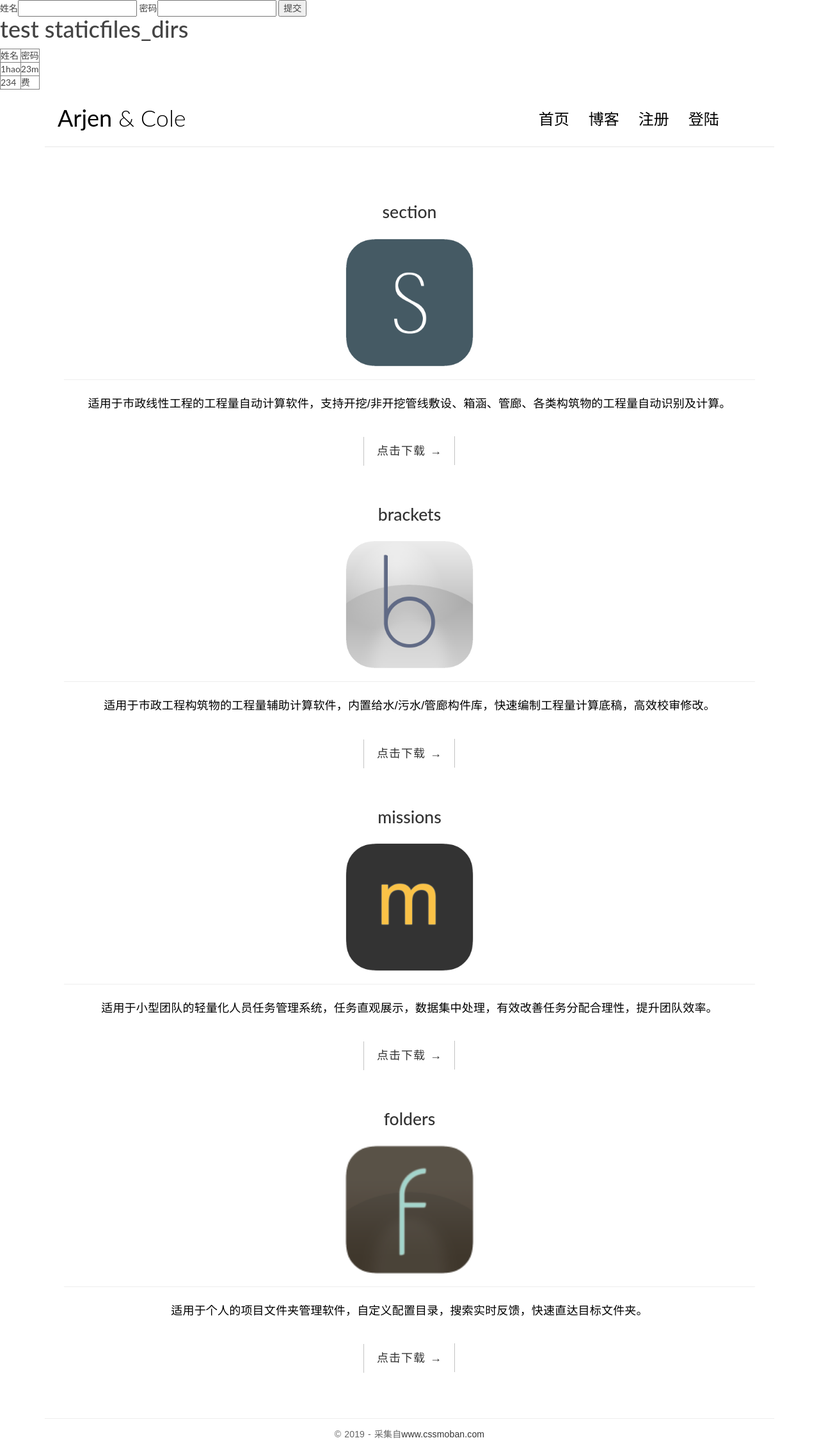
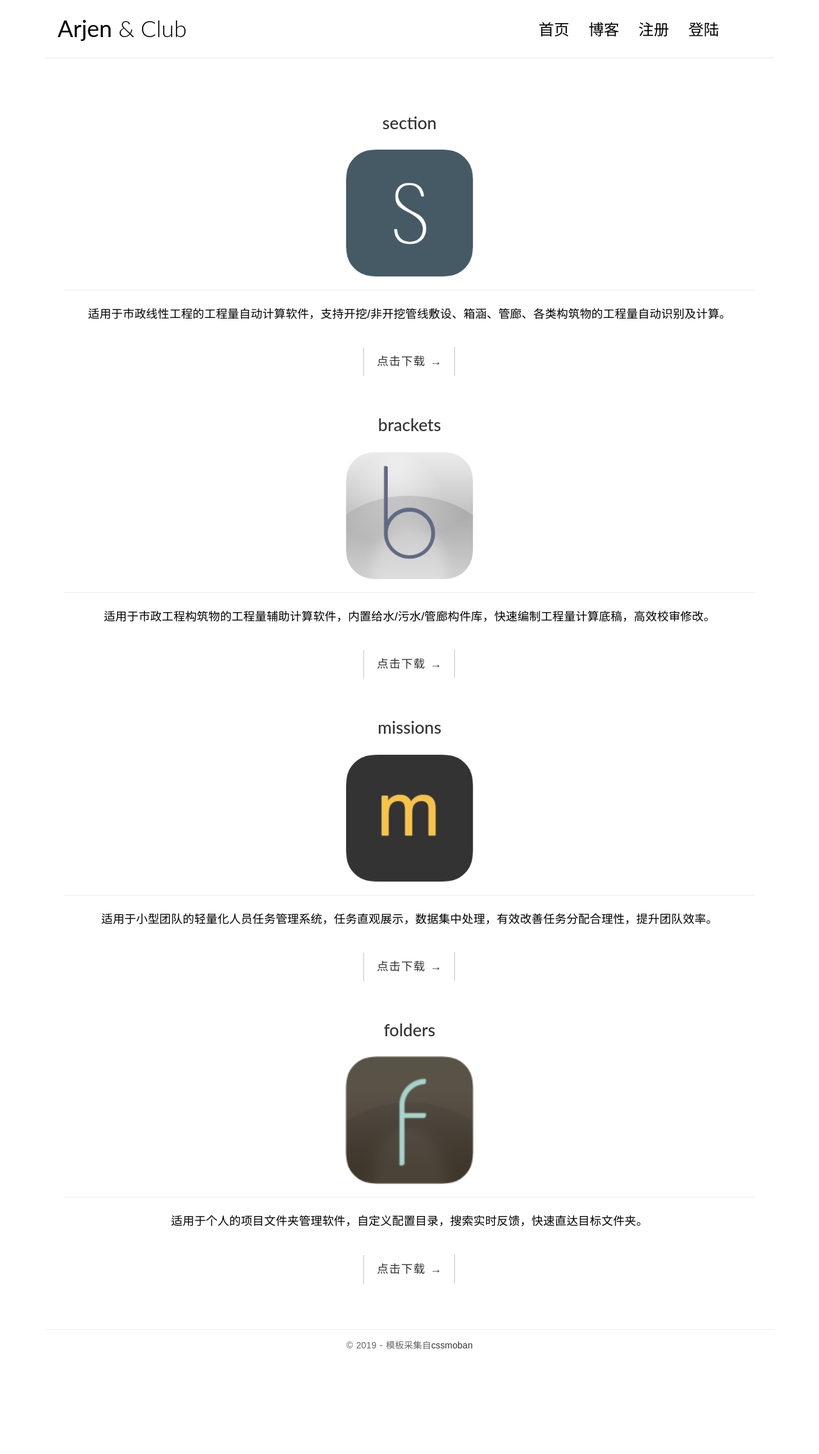
Before and after one commit to ArjenCole/mysite, a Django app: page /index/ in a window 1280 px wide. Shown: the whole page at 64% size. After the commit the page ends 2110 px from the top, so only its background shows below. Run offline with Django 3.2, Linux system fonts and the light colour scheme; data comes from the database, SQL or seed files in the repository; some libraries are stand-ins or nearby versions.

Commit message:
调整首页内容，调整nginx配置文件中静态文件路径，正式上线成功！

```diff
--- a/templates/index.html
+++ b/templates/index.html
@@ -6,7 +6,7 @@
         <meta name="viewport"
               content="width=device-width, user-scalable=no, initial-scale=1.0, maximum-scale=1.0, minimum-scale=1.0">
         <meta http-equiv="X-UA-Compatible" content="ie=edge">
-        <title>Arjen Cole</title>
+        <title>Arjen Club</title>
         <!-- css -->
         <!--link rel="stylesheet" type="text/css" href="http://code.ionicframework.com/ionicons/2.0.1/css/ionicons.min.css"-->
         <link rel="stylesheet" type="text/css" href="{% static 'css/bootstrap.min.css' %}">
@@ -20,7 +20,7 @@
         </style>
     </head>
     <body>
-        <form action="/index/" method="POST">
+        <!--form action="/index/" method="POST">
             <lable>姓名</lable><input type="text" name="tname">
             <lable>密码</lable><input type="text" name="tpassword">
             <input type="submit" value="提交">
@@ -37,14 +37,14 @@
                     <td>{{ i.mPASSWORD }}</td>
                 </tr>
             {% endfor %}
-        </table>
+        </table-->
 
         <div class="container">
             <header id="site-header">
                 <div class="row">
                     <div class="col-md-4 col-sm-5 col-xs-8">
                         <div class="logo">
-                            <h1><a href="/"><b>Arjen</b> &amp; Cole</a></h1>
+                            <h1><a href="/"><b>Arjen</b> &amp; Club</a></h1>
                         </div>
                     </div><!-- col-md-4 -->
                     <div class="col-md-8 col-sm-7 col-xs-4">
@@ -210,8 +210,8 @@
                 <div class="row">
                     <div class="col-md-12">
                         <p class="copyright">
-                            &copy 2019 - 采集自<a href="http://www.cssmoban.com/"
-                                               target="_blank" title="模板之家">www.cssmoban.com</a>
+                            &copy 2019 - 模板采集自<a href="http://www.cssmoban.com/"
+                                               target="_blank" title="www.cssmoban.com">cssmoban</a>
                         </p>
                     </div>
                 </div>
```
